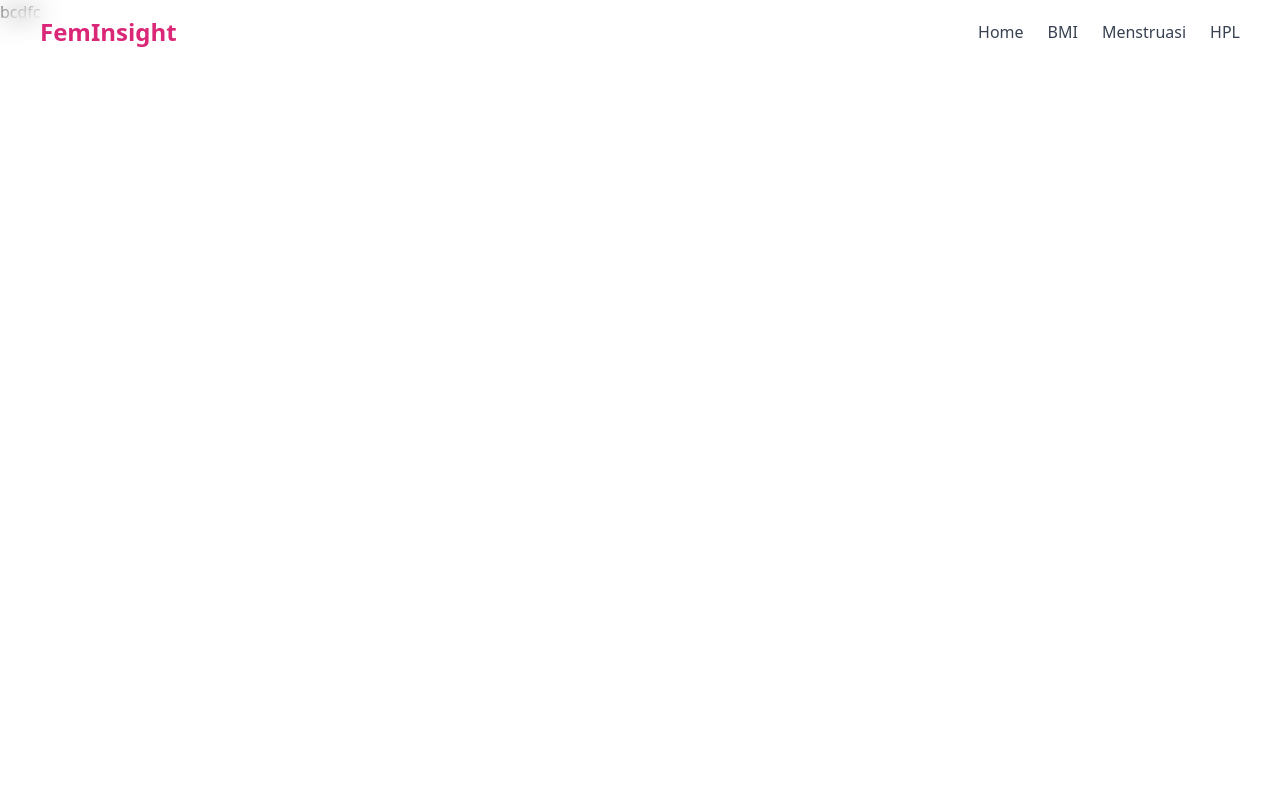
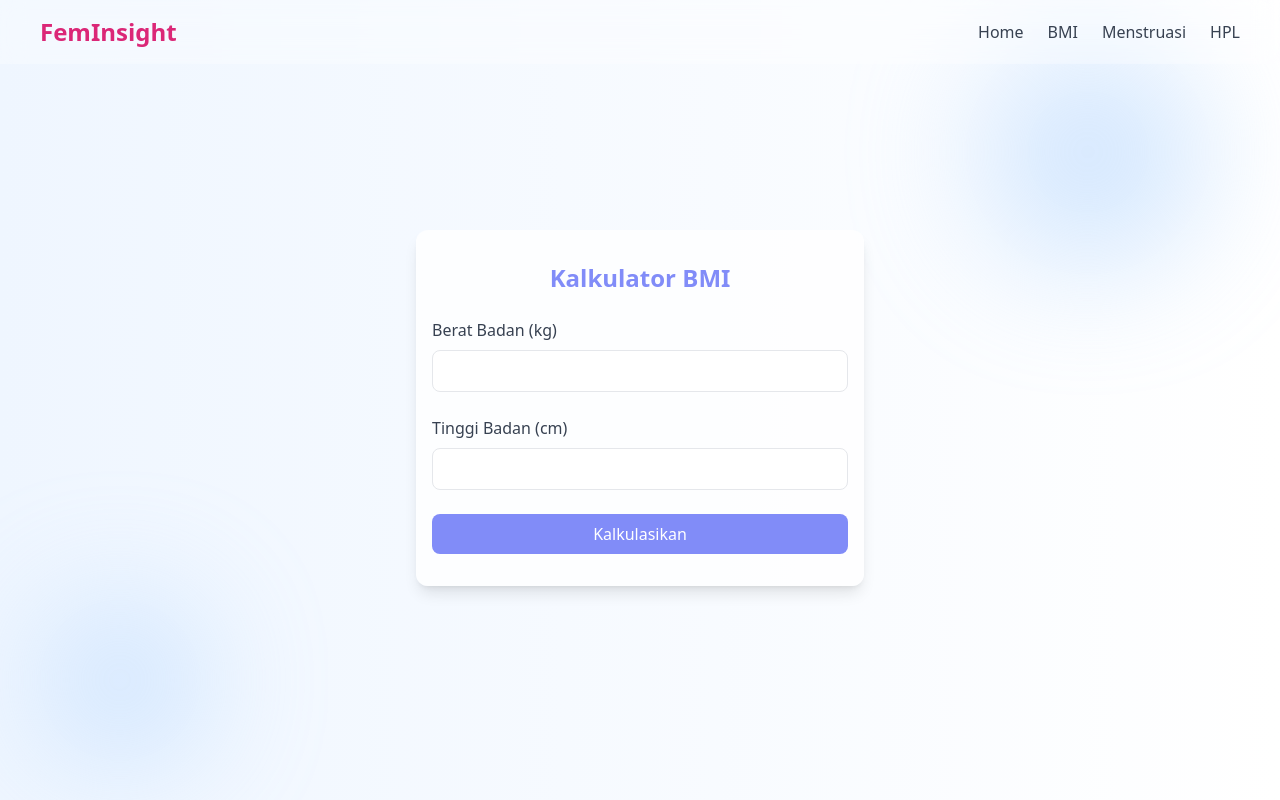
Before and after one commit to silviansi/feminsight, a Vue app: page /bmi in a window 1280 px wide. Built offline with nearby package versions, Linux system fonts and the light colour scheme.

Commit message:
add bmi calculator page

```diff
--- a/src/views/BMI.vue
+++ b/src/views/BMI.vue
@@ -1,7 +1,69 @@
-<template>bcdfc</template>
+<template>
+    <div class="relative h-screen flex items-center justify-center bg-gradient-to-r from-blue-50 to-white">
+      <!-- Dekorasi Lingkaran -->
+      <div class="absolute top-10 right-20 w-56 h-56 bg-gradient-to-br from-blue-200 to-blue-300 rounded-full blur-3xl opacity-50"></div>
+      <div class="absolute bottom-10 left-10 w-40 h-40 bg-gradient-to-br from-blue-200 to-blue-300 rounded-full blur-3xl opacity-50"></div>
+      <!-- Konten -->
+      <div class="relative z-10 text-center w-full max-w-md px-4 py-8 bg-white bg-opacity-80 rounded-xl shadow-lg mt-4">
+        <h1 class="text-xl sm:text-2xl font-bold text-indigo-400 mb-6">Kalkulator BMI</h1>
+        <!-- Form Kalkulator -->
+        <form @submit.prevent="calculateBMI" class="space-y-6">
+          <div class="flex flex-col items-start">
+            <label for="weight" class="block text-gray-700 font-medium mb-2">Berat Badan (kg)</label>
+            <input type="number" id="weight" v-model="weight" class="w-full text-sm sm:text-base px-3 sm:px-4 py-2 border rounded-lg focus:outline-none focus:ring-2 focus:ring-blue-500">
+          </div>
+          <div class="flex flex-col items-start">
+            <label for="height" class="block text-gray-700 font-medium mb-2">Tinggi Badan (cm)</label>
+            <input type="number" id="height" v-model="height" class="w-full text-sm sm:text-base px-3 sm:px-4 py-2 border rounded-lg focus:outline-none focus:ring-2 focus:ring-blue-500">
+          </div>
+          <button type="submit" class="w-full bg-indigo-400 text-white py-2 px-4 rounded-lg hover:bg-indigo-600">
+              Kalkulasikan
+          </button>
+        </form>
+
+        <!-- Hasil Kalkulasi -->
+        <div v-if="bmi" class="mt-4 sm:mt-6 text-center">
+          <p class="text-lg font-medium">BMI: <span class="font-bold">{{ bmi }}</span></p>
+          <p v-if="status" class="text-lg font-medium">Status: <span class="font-bold">{{ status }}</span></p>
+        </div>
+      </div>
+    </div>
+</template>
 
 <script>
 export default {
-    name: 'BMIView',
+  data() {
+    return {
+      weight: null,
+      height: null,
+      bmi: null,
+      status: null,
+      errors: {}
+    };
+  },
+    methods: {
+      calculateBMI() {
+        this.errors = {}
+        if (!this.weight) {
+          this.errors.weight = 'Berat badan harus diisi'
+        }
+        if (!this.height) {
+          this.errors.height = 'Tinggi badan harus diisi'
+        }
+        if (this.weight && this.height) {
+          const heightInMeter = this.height / 100
+          this.bmi = (this.weight / (heightInMeter * heightInMeter)).toFixed(2)
+          if (this.bmi < 18.5) {
+            this.status = 'Kekurangan Berat Badan'
+          } else if (this.bmi >= 18.5 && this.bmi < 24.9) {
+            this.status = 'Normal (Ideal)'
+          } else if (this.bmi >= 24.9 && this.bmi < 29.9) {
+            this.status = 'Kelebihan Berat Badan'
+          } else {
+            this.status = 'Obesitas'
+          }
+        }
+  }
+  }
 }
 </script>
```
